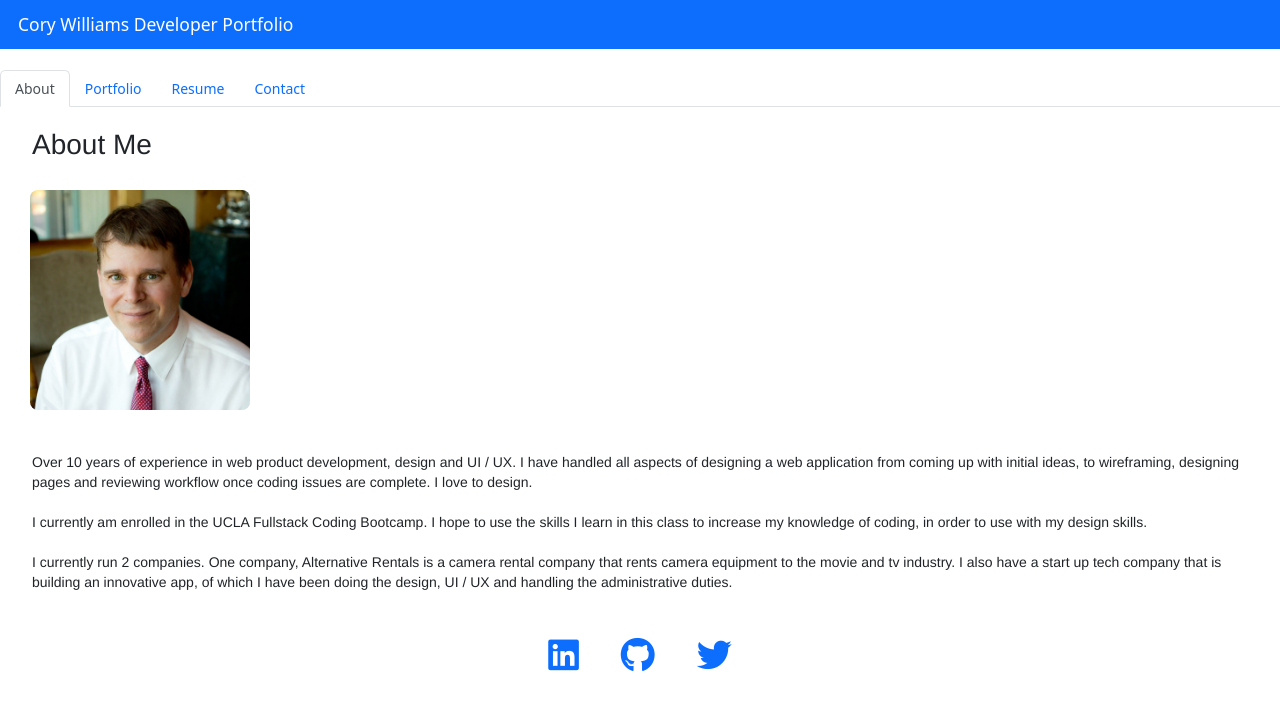
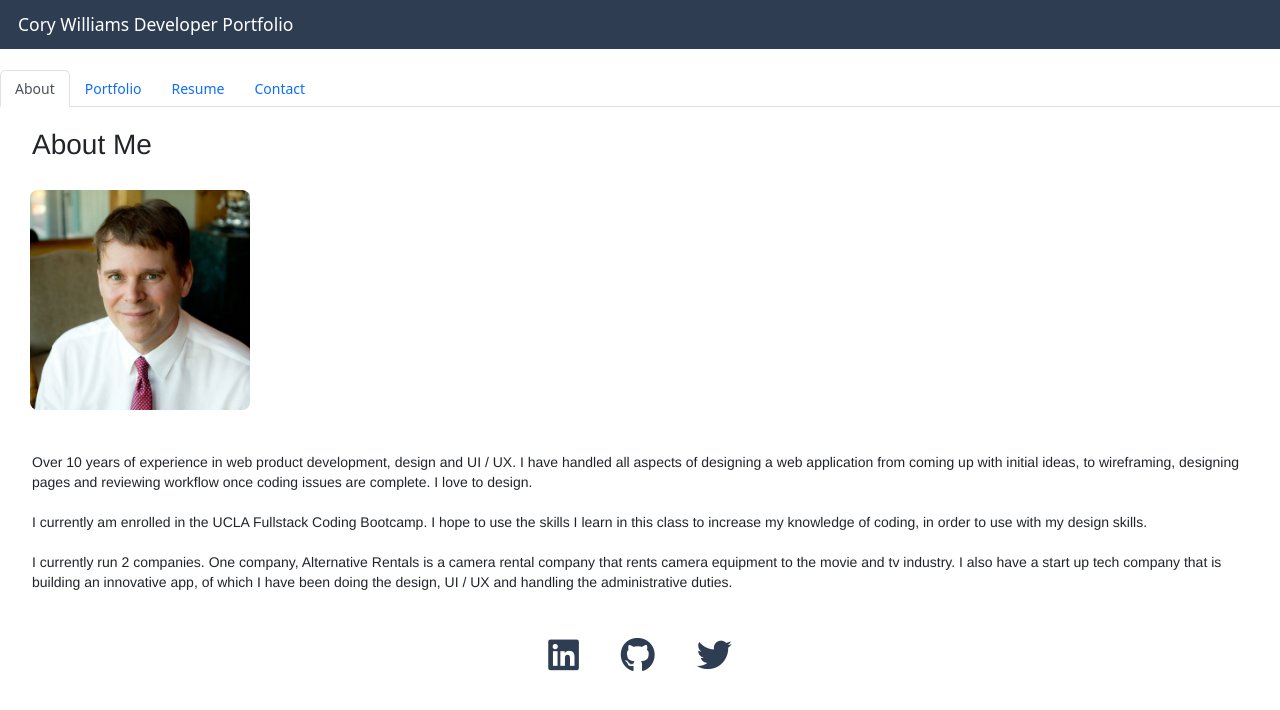
Before and after one commit to c-alanwill/cw-portfolio, a React (Create React App) app: page / in a window 1280 px wide. Shown: the top 710 px of the page. Built offline with nearby package versions, Linux system fonts and the light colour scheme.

Commit message:
Add custom colors to header and footer links

```diff
--- a/src/components/Footer.js
+++ b/src/components/Footer.js
@@ -4,15 +4,15 @@ import '../styles/Main.css';
 // Footer Function
 function Footer() {
   return <footer className="d-flex justify-content-center my-5">
-  <a className="mx-4" href="https://www.linkedin.com/in/cory-williams-3150b714/">
+  <a className="mx-4 footer-link-color" href="https://www.linkedin.com/in/cory-williams-3150b714/">
     <i className="fa-brands fa-linkedin display-6"></i>
   </a>
 
-  <a className="mx-4" href="https://github.com/c-alanwill?tab=repositories">
+  <a className="mx-4 footer-link-color" href="https://github.com/c-alanwill?tab=repositories">
     <i className="fa-brands fa-github display-6"></i>
   </a>
 
-  <a className="mx-4" href="https://twitter.com/altrent123">
+  <a className="mx-4 footer-link-color" href="https://twitter.com/altrent123">
     <i className="fa-brands fa-twitter display-6"></i>
   </a>
   </footer>
--- a/src/components/Header.js
+++ b/src/components/Header.js
@@ -6,7 +6,7 @@ import Navbar from 'react-bootstrap/Navbar';
 function Header() {
   return (
   <>
-    <Navbar bg="primary" variant="dark" >
+    <Navbar className="color-nav" variant="dark" >
         <Navbar.Brand style={{marginLeft: '18px'}}>Cory Williams Developer Portfolio</Navbar.Brand>
     </Navbar>
   </>
--- a/src/styles/Main.css
+++ b/src/styles/Main.css
@@ -26,3 +26,11 @@ h5 {
   margin-left: 32px;
   margin-right: 32px;
 }
+
+.color-nav {
+  background-color: rgb(47, 61, 83);
+}
+
+.footer-link-color {
+  color: rgb(47, 61, 83);
+}
```
